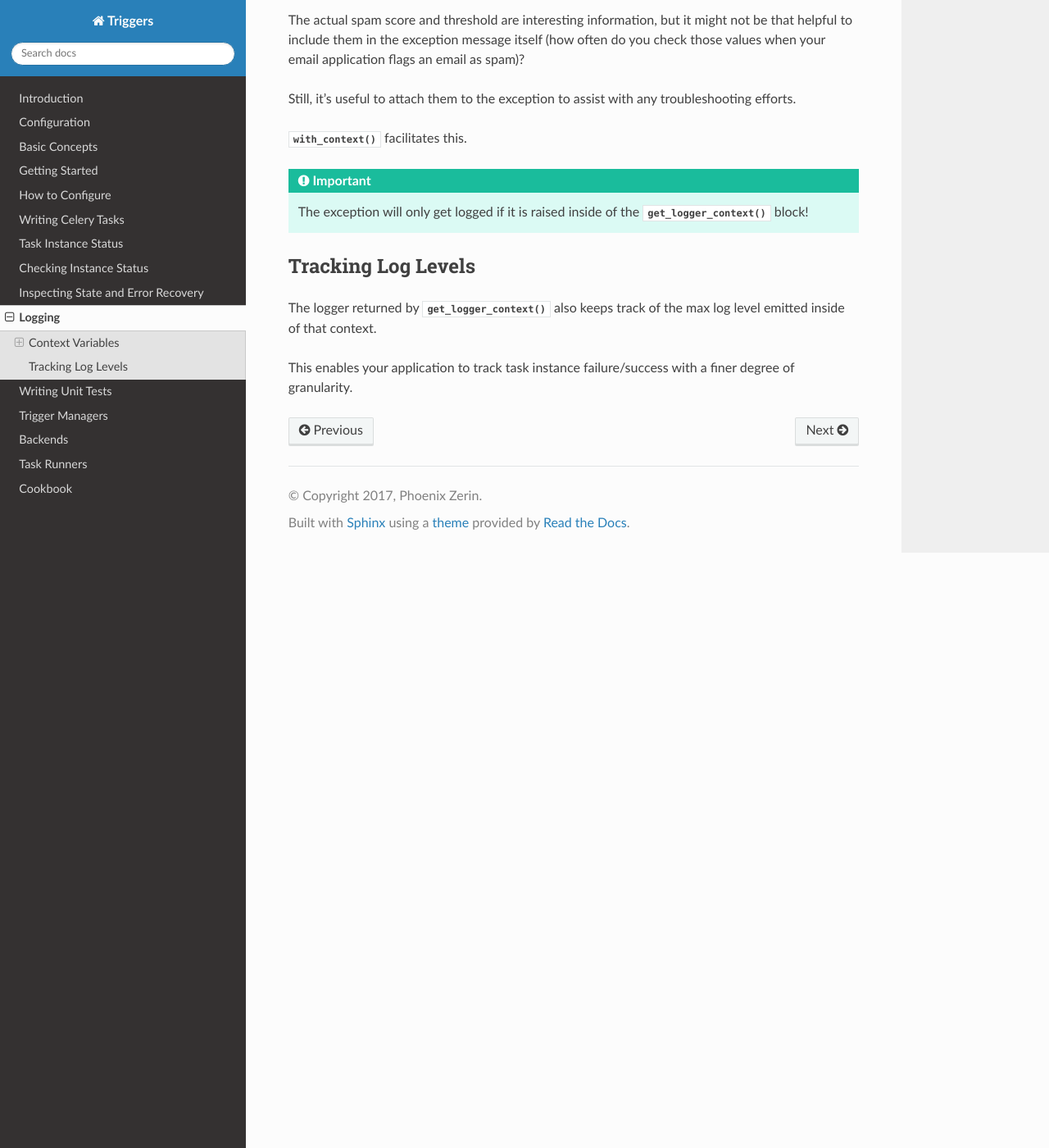
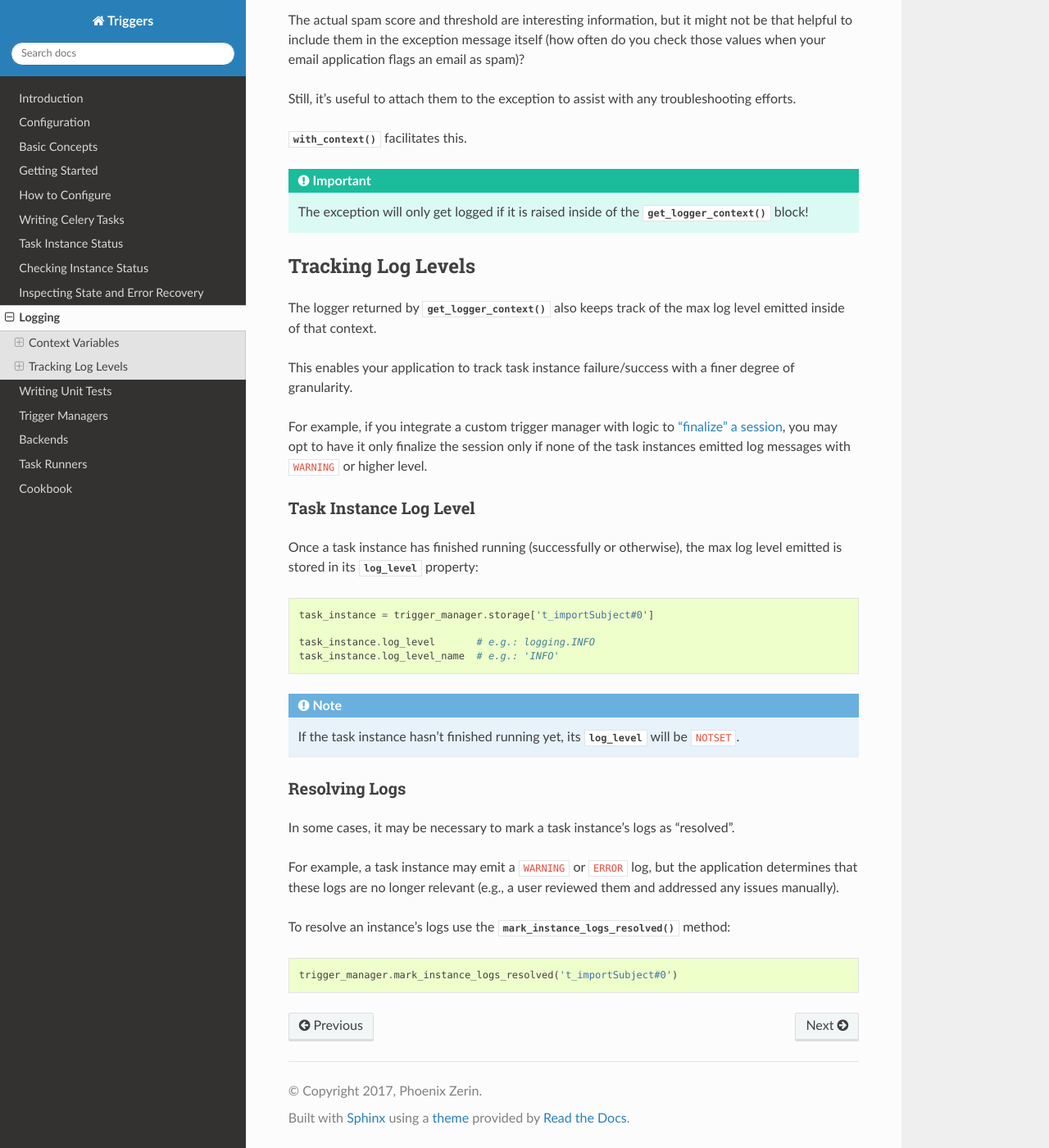
Before and after one commit to lenddoefl/triggers, a Sphinx documentation site: the page built from docs/logs.rst, in a window 1280 px wide and 1400 px high, scrolled down 2687 px. Shown: the whole window at 82% size. Built offline with Sphinx 7.4.7 and the Read the Docs theme 2.0.0, drawn with Linux system fonts in a browser that asks for light colours.

Commit message:
Finished logging docs.

```diff
--- a/docs/cookbook.rst
+++ b/docs/cookbook.rst
@@ -2,5 +2,8 @@
 Cookbook
 ========
 - selecting trigger manager / storage backend classes via Django settings
+
+.. _cookbook-finalizing:
+
 - finalizing a session
 - namespaced session uids
--- a/docs/logs.rst
+++ b/docs/logs.rst
@@ -27,6 +27,7 @@
 - You can attach "context" variables to the logger and log messages.
 - The max log level emitted by this logger is recorded by the trigger manager
   for later reference.
+
 
 -----------------
 Context Variables
@@ -102,6 +103,7 @@
             # log emitted by ``logger``.
             ...
 
+
 ~~~~~~~~~~~~~~~~~
 Exception Context
 ~~~~~~~~~~~~~~~~~
@@ -158,7 +160,46 @@
 This enables your application to track task instance failure/success with a
 finer degree of granularity.
 
-.. todo
+For example, if you integrate a custom trigger manager with logic to
+:ref:`"finalize" a session <cookbook-finalizing>`, you may opt to have it only
+finalize the session only if none of the task instances emitted log messages
+with ``WARNING`` or higher level.
+
+
+~~~~~~~~~~~~~~~~~~~~~~~
+Task Instance Log Level
+~~~~~~~~~~~~~~~~~~~~~~~
+Once a task instance has finished running (successfully or otherwise), the max
+log level emitted is stored in its :py:attr:`log_level` property:
+
+.. code-block:: python
+
+   task_instance = trigger_manager.storage['t_importSubject#0']
+
+   task_instance.log_level       # e.g.: logging.INFO
+   task_instance.log_level_name  # e.g.: 'INFO'
+
+.. note::
+
+   If the task instance hasn't finished running yet, its :py:attr:`log_level`
+   will be ``NOTSET``.
+
+
+~~~~~~~~~~~~~~
+Resolving Logs
+~~~~~~~~~~~~~~
+In some cases, it may be necessary to mark a task instance's logs as "resolved".
+
+For example, a task instance may emit a ``WARNING`` or ``ERROR`` log, but the
+application determines that these logs are no longer relevant (e.g., a user
+reviewed them and addressed any issues manually).
+
+To resolve an instance's logs use the :py:meth:`mark_instance_logs_resolved`
+method:
+
+.. code-block:: python
+
+   trigger_manager.mark_instance_logs_resolved('t_importSubject#0')
 
 
 .. _logging module documentation: https://docs.python.org/3/library/logging.html#logging.debug
```
Also changed, not shown: 1 other file.
